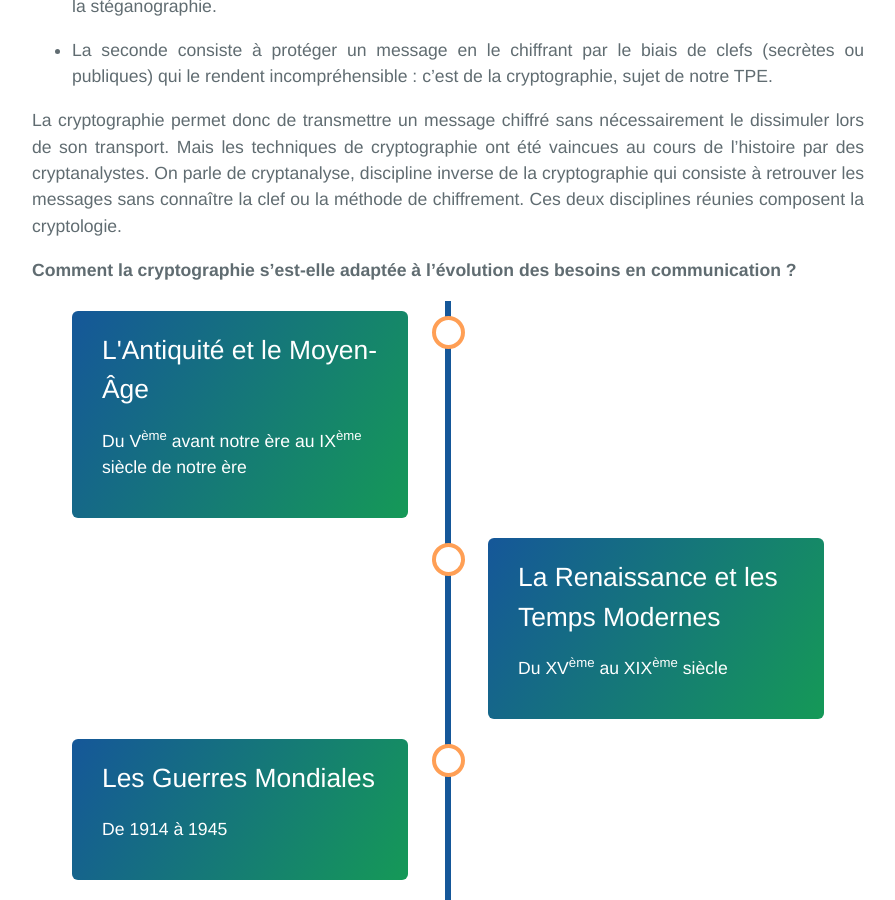
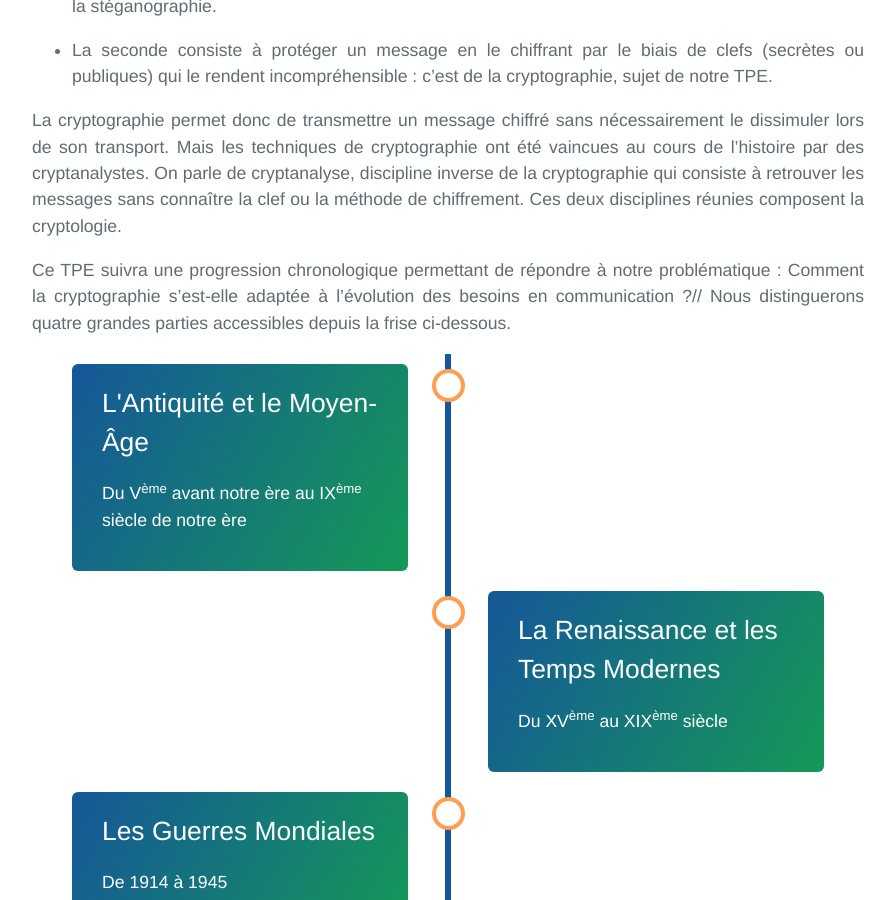
Before and after one commit to SamuelGallay/CryptoTPE, a Jekyll site: the page built from index.md, in a window 1280 px wide and 900 px high, scrolled down 963 px. Shown: the whole window, without its empty margins (192-1087 px from the left). Built offline with Jekyll 4.4.1, drawn with Linux system fonts in a browser that asks for light colours; our own code applies the rules of GitHub Pages for plain Markdown files.

Commit message:
Update index.md

```diff
--- a/index.md
+++ b/index.md
@@ -23,7 +23,9 @@
 
 La cryptographie permet donc de transmettre un message chiffré sans nécessairement le dissimuler lors de son transport. Mais les techniques de cryptographie ont été vaincues au cours de l'histoire par des cryptanalystes. On parle de cryptanalyse, discipline inverse de la cryptographie qui consiste à retrouver les messages sans connaître la clef ou la méthode de chiffrement. Ces deux disciplines réunies composent la cryptologie.
 
-**Comment la cryptographie s'est-elle adaptée à l'évolution des besoins en communication ?**
+Ce TPE suivra une progression chronologique permettant de répondre à notre problématique : Comment la cryptographie s'est-elle adaptée à l'évolution des besoins en communication ?// Nous distinguerons quatre grandes parties accessibles depuis la frise ci-dessous.
+
+
 
 <link rel="stylesheet" href="{{ '/assets/css/timeline.css' | relative_url }}">
 <div class="timeline">
```
